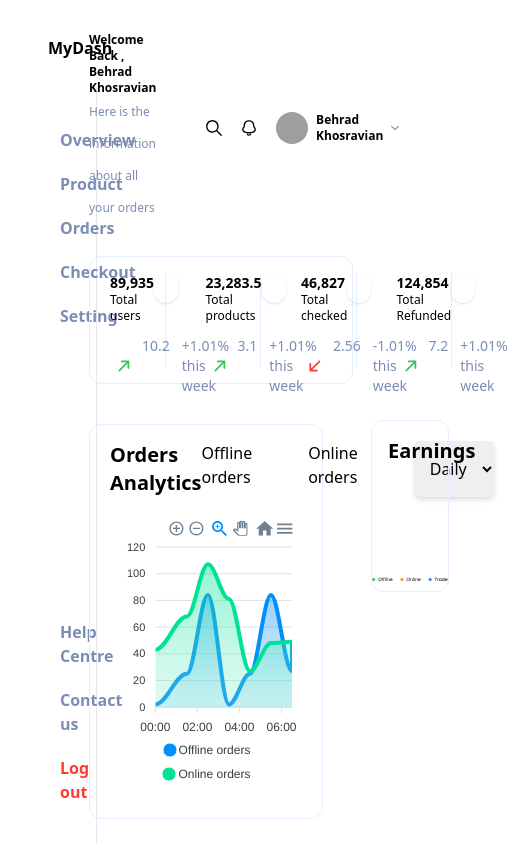
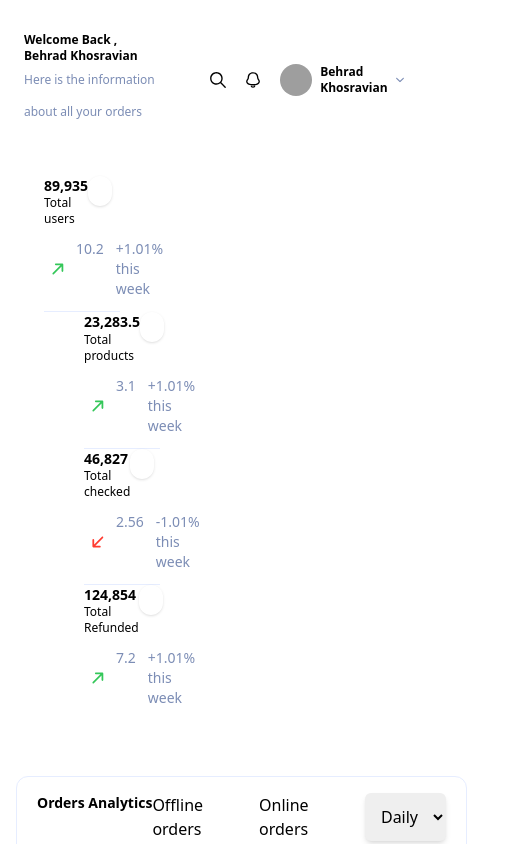
Before and after one commit to BehradKhosravian/MyDashboard, a React (Vite) app in the folder Dashboardapp/: page / in a window 390 px wide. Shown: the top 844 px of the page, 508 px wide, since content can reach past the window. Built offline with nearby package versions, Linux system fonts and the light colour scheme; grey boxes are pictures that could not be loaded.

Commit message:
11th:some responsive

```diff
--- a/Dashboardapp/src/App.jsx
+++ b/Dashboardapp/src/App.jsx
@@ -18,7 +18,7 @@ function App() {
     <>
       <div className="flex">
         <SideBar />
-        <main className=" w-4/5">
+        <main className=" w-full">
           <NavigationBar userName={"Behrad Khosravian"} />
           <Routes>
             <Route path="/" element={<Overview />} />
--- a/Dashboardapp/src/components/AnalyticsChart.jsx
+++ b/Dashboardapp/src/components/AnalyticsChart.jsx
@@ -46,14 +46,16 @@ function AnalyticsChart() {
   });
 
   return (
-    <div className="mx-6 mt-10 w-9/12">
+    <div className="mx-4 mt-10  w-fit md:w-9/12 md:mx-6">
       <div className="px-5 text h-fit py-4 border  border-[#E6EDFF] rounded-xl">
         <div className="analytics-header flex justify-between">
-          <p className="font-semibold text-xl">Orders Analytics</p>
+          <p className="font-semibold text-sm text-nowrap  md:text-xl">
+            Orders Analytics
+          </p>
           <div className="flex space-x-14 ">
             <p>Offline orders</p>
             <p>Online orders </p>
-            <select className="rounded-md shadow-md p-1 text-center">
+            <select className="rounded-md shadow-md p-1 text-center focus-visible:outline-none">
               <option value="day">Daily</option>
               <option value="week">weekly</option>
               <option value="montly">Mothly</option>
--- a/Dashboardapp/src/components/Card.jsx
+++ b/Dashboardapp/src/components/Card.jsx
@@ -9,7 +9,13 @@ import CardButton from "./CardButton";
 function Card({ number, title, amount, percentage }) {
   return (
     <>
-      <div className="w-1/4 border-r border-[#E6EDFF]">
+      <div
+        className={`w-1/4 ${
+          title === "Refunded"
+            ? ""
+            : "border-b md:border-r md:border-b-0  border-[#E6EDFF]"
+        }`}
+      >
         <div className="main-report flex justify-between">
           <div>
             <p className=" text-sm lg:text-3xl font-semibold leading-snug">
--- a/Dashboardapp/src/components/Cards.jsx
+++ b/Dashboardapp/src/components/Cards.jsx
@@ -2,8 +2,8 @@ import Card from "./Card";
 function Cards() {
   return (
     <>
-      <div className=" px-6 h-32">
-        <div className="px-5 py-4 border  border-[#E6EDFF] rounded-xl h-full flex space-x-10">
+      <div className=" px-6 h-fit">
+        <div className="px-5 py-4 md:border md:flex md:border-[#E6EDFF] rounded-xl h-full  space-x-10">
           <Card
             number={"89,935"}
             title={"users"}
--- /dev/null
+++ b/Dashboardapp/src/components/EariningChartButton.jsx
@@ -0,0 +1,22 @@
+function EarningChartButton() {
+  return (
+    <div className="absolute top-12 right-3 bg-[#f3f4f6] shadow-2xl w-1/3 h-28 mt-3 p-2 z-10">
+      <ul className="w-full">
+        <button className=" w-full border-b-2 text-[#7C8DB5] transition ease-in-out delay-75 hover:text-black ">
+          <li>Sample1</li>
+        </button>
+        <button className=" w-full border-b-2 text-[#7C8DB5] transition ease-in-out delay-75 hover:text-black ">
+          <li>Sample2</li>
+        </button>
+        <button className=" w-full border-b-2 text-[#7C8DB5] transition ease-in-out delay-75 hover:text-black ">
+          <li>Sample3</li>
+        </button>
+        <button className=" w-full text-[#7C8DB5] transition ease-in-out delay-75 hover:text-black ">
+          <li>Sample4</li>
+        </button>
+      </ul>
+    </div>
+  );
+}
+
+export default EarningChartButton;
--- a/Dashboardapp/src/components/EarningPieChart.jsx
+++ b/Dashboardapp/src/components/EarningPieChart.jsx
@@ -2,10 +2,11 @@ import dots from "../assets/icon/threedots.svg";
 import legend from "../assets/icon/Legend.svg";
 import ReactApexChart from "react-apexcharts";
 import { useState } from "react";
+import EarningChartButton from "./EariningChartButton";
 
 function EarningPieChart() {
   const [state, setState] = useState({
-    series: [67, 42, 21],
+    series: [90, 85, 75],
     options: {
       chart: {
         height: 350,
@@ -34,15 +35,23 @@ function EarningPieChart() {
       labels: ["Trades", "Oniline", "Offline"],
     },
   });
+  const [isOpen, setIsOpen] = useState(false);
+
+  function handleIsOpen() {
+    setIsOpen(!isOpen);
+  }
 
   return (
-    <div className="mx-6 pb-2  mt-9 w-3/12 h-fit border  border-[#E6EDFF] rounded-xl">
-      <div className="earning-header p-4 flex justify-between">
+    <div className="mx-6 pb-2 w-1/2  mt-10 md:w-3/12 h-fit border  border-[#E6EDFF] rounded-xl">
+      {/* header of earning Chart */}
+      <div className="earning-header p-4 flex justify-between relative">
         <p className="font-semibold text-xl">Earnings</p>
-        <button>
+        <button onClick={handleIsOpen}>
           <img src={dots} alt="" />
         </button>
+        {isOpen ? <EarningChartButton /> : null}
       </div>
+      {/* Main chart compopnent */}
       <div className=" earning-main flex flex-col  items-center">
         <ReactApexChart
           options={state.options}
--- a/Dashboardapp/src/components/SideBar.jsx
+++ b/Dashboardapp/src/components/SideBar.jsx
@@ -11,15 +11,15 @@ import helpCenterIcon from "../assets/icon/helpCenterIcon.svg";
 import contactUsIcon from "../assets/icon/contactUsIcon.svg";
 import logOutIcon from "../assets/icon/logOutIcon.svg";
 import { NavLink } from "react-router-dom";
-function AsideBar() {
+function SideBar() {
   return (
     <>
-      <div className="aside-container flex  flex-col  w-1/6 h-screen">
-        <div className="aside-logo flex px-12 py-7 mt-2 items-center">
+      <section className="sideBar-container   flex-col  w-1/6 h-full hidden md:block">
+        <div className="sideBar-logo flex px-12 py-7 mt-2 items-center">
           <img src={logo} alt="MyDashLogo" />
           <span className="font-semibold">MyDash</span>
         </div>
-        <div className="aside-mainpart px-12  border-r h-screen">
+        <div className="sideBar-mainpart px-12  border-r ">
           <div className="mt-10 space-y-5">
             <NavLink
               to="/"
@@ -59,13 +59,13 @@ function AsideBar() {
             </NavLink>
           </div>
         </div>
-        <div className="aside-footer pt-48 pb-10 px-12  border-r  space-y-5">
+        <div className="sideBar-footer pt-48 pb-10 px-12  border-r  space-y-5">
           <NavLink
             to="/helpcenter"
             className="text-[#7C8DB5] flex  font-semibold hover:text-[#347AE2]"
           >
             <img className="mr-3" src={helpCenterIcon} alt="helpCenterIcon" />
-            Help Centre
+            Help Center
           </NavLink>
           <NavLink
             to="/contactus"
@@ -80,9 +80,9 @@ function AsideBar() {
             Log out
           </NavLink>
         </div>
-      </div>
+      </section>
     </>
   );
 }
 
-export default AsideBar;
+export default SideBar;
--- a/Dashboardapp/src/index.css
+++ b/Dashboardapp/src/index.css
@@ -9,3 +9,7 @@
   padding: 0;
   box-sizing: border-box;
 }
+
+a.active {
+  color: #347ae2;
+}
--- a/Dashboardapp/src/pages/Overview(main)/Overview.jsx
+++ b/Dashboardapp/src/pages/Overview(main)/Overview.jsx
@@ -5,7 +5,7 @@ function Overview() {
   return (
     <div>
       <Cards />
-      <div className="flex">
+      <div className=" w-fit md:flex md:w-full">
         <AnalyticsChart />
         <EarningPieChart />
       </div>
```
